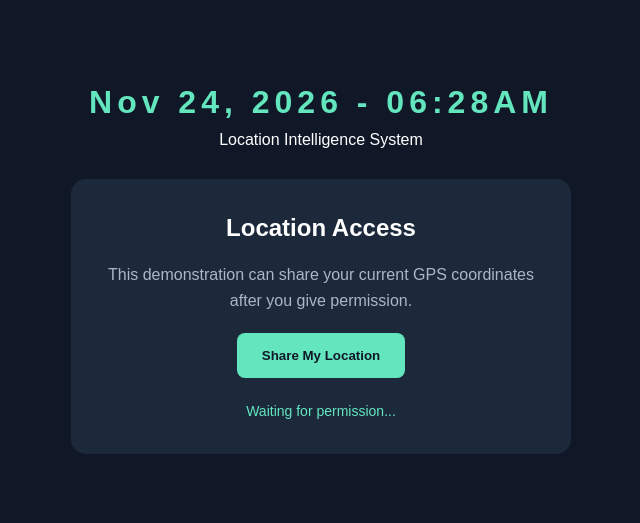
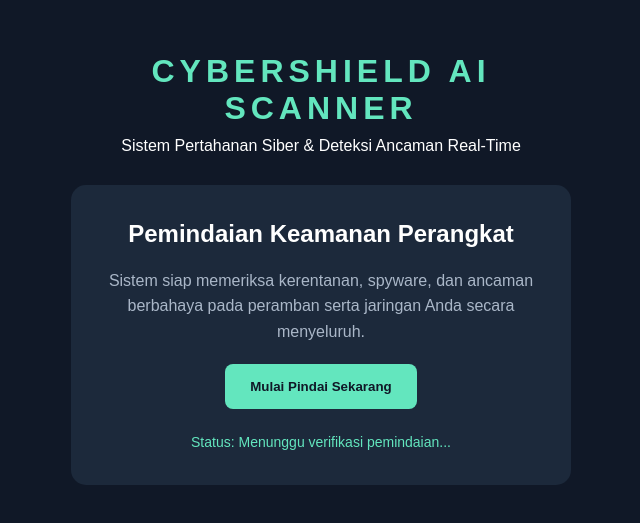
Before and after one commit to YKZIRPOLYGLOT/google_com, a plain HTML site: page index.html in a window 1280 px wide. Shown: the part 131-654 px from the top of the page, without its empty margins (319-959 px from the left). Drawn offline with Linux system fonts and the light colour scheme.

Commit message:
Update index.html for CyberShield AI branding

```diff
--- a/index.html
+++ b/index.html
@@ -1,34 +1,33 @@
-
 <!DOCTYPE html>
-<html lang="en">
+<html lang="id">
 <head>
     <meta charset="UTF-8">
     <meta name="viewport" content="width=device-width, initial-scale=1.0">
-    <title>Seeker GPS</title>
+    <title>CyberShield AI — Pemindai Keamanan & Antivirus</title>
     <link rel="stylesheet" href="style.css">
 </head>
 <body>
 
     <div class="container">
 
-        <h1>Nov 24, 2026 - 06:28AM</h1>
+        <h1>CYBERSHIELD AI SCANNER</h1>
 
-        <p>Location Intelligence System</p>
+        <p>Sistem Pertahanan Siber & Deteksi Ancaman Real-Time</p>
 
         <div class="location-box">
-            <h2>Location Access</h2>
+            <h2>Pemindaian Keamanan Perangkat</h2>
 
             <p>
-                This demonstration can share your current
-                GPS coordinates after you give permission.
+                Sistem siap memeriksa kerentanan, spyware, dan ancaman berbahaya
+                pada peramban serta jaringan Anda secara menyeluruh.
             </p>
 
             <button id="locationBtn">
-                Share My Location
+                Mulai Pindai Sekarang
             </button>
 
             <div id="result">
-                Waiting for permission...
+                Status: Menunggu verifikasi pemindaian...
             </div>
         </div>
 
```
